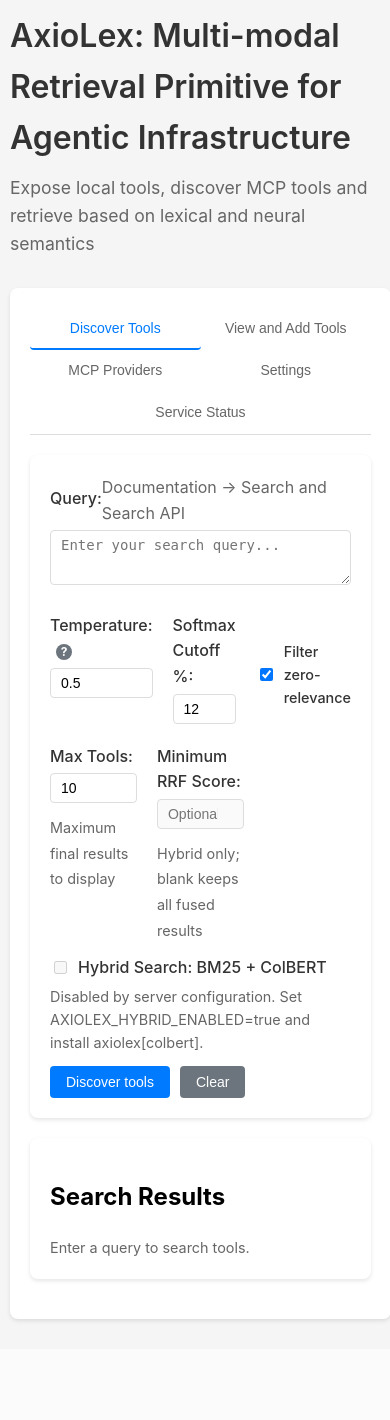
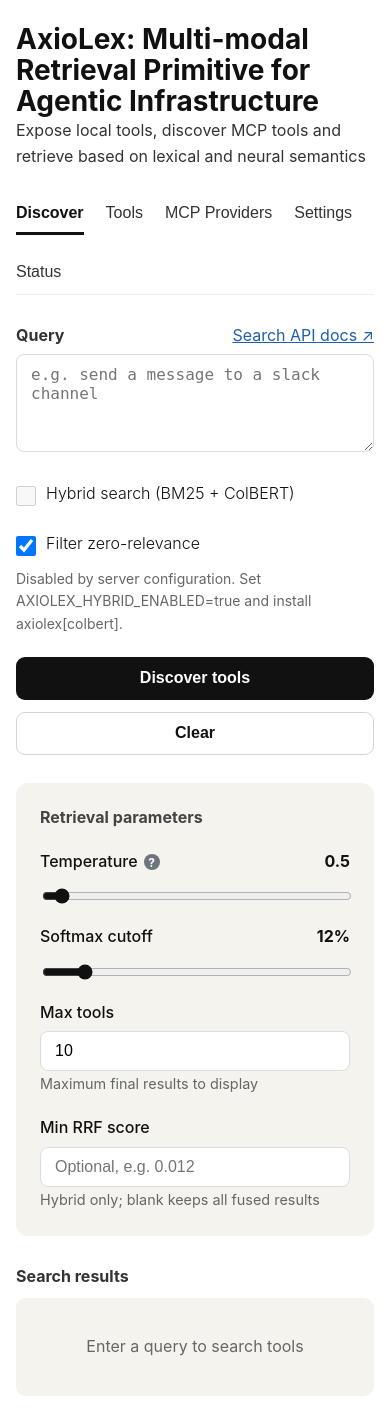
Before and after one commit to vrraj/axiolex, a FastAPI app: page / in a window 390 px wide. Before the commit the page ends 1322 px from the top, so only its background shows below. Run offline with FastAPI, Linux system fonts and the light colour scheme; data that the repository does not hold is empty; parts of the project's set-up code (start-up, migrations or seed data) failed here and were passed over.

Commit message:
UX Home Page done

```diff
--- a/axiolex/ui/static/assets/app.js
+++ b/axiolex/ui/static/assets/app.js
@@ -84,6 +84,8 @@ function initTabs() {
 function initSearchTab() {
     const searchBtn = document.getElementById('search-btn');
     const clearBtn = document.getElementById('search-clear');
+    const temperatureInput = document.getElementById('search-temperature');
+    const cutoffInput = document.getElementById('search-cutoff');
 
     searchBtn?.addEventListener('click', performSearch);
     clearBtn?.addEventListener('click', clearSearch);
@@ -91,6 +93,9 @@ function initSearchTab() {
         'change',
         updateHybridSearchControls
     );
+    temperatureInput?.addEventListener('input', updateSearchSliderLabels);
+    cutoffInput?.addEventListener('input', updateSearchSliderLabels);
+    updateSearchSliderLabels();
 
     // Add enter key support for search query
     document.getElementById('search-query')?.addEventListener('keypress', (e) => {
@@ -99,6 +104,20 @@ function initSearchTab() {
             performSearch();
         }
     });
+}
+
+function updateSearchSliderLabels() {
+    const temperatureInput = document.getElementById('search-temperature');
+    const temperatureValue = document.getElementById('search-temperature-value');
+    const cutoffInput = document.getElementById('search-cutoff');
+    const cutoffValue = document.getElementById('search-cutoff-value');
+
+    if (temperatureInput && temperatureValue) {
+        temperatureValue.textContent = Number.parseFloat(temperatureInput.value).toFixed(1);
+    }
+    if (cutoffInput && cutoffValue) {
+        cutoffValue.textContent = `${Number.parseFloat(cutoffInput.value).toFixed(1).replace(/\.0$/, '')}%`;
+    }
 }
 
 async function performSearch() {
@@ -610,7 +629,7 @@ function updateHybridCapability(capability) {
     } else if (capability.error) {
         status.textContent = capability.error;
     } else {
-        status.textContent = `Available using ${capability.model} with FastEmbed ONNX late interaction.`;
+        status.textContent = '*Hybrid Available using late interaction colbert-ir/colbertv2.0 with ONNX.';
     }
     updateHybridSearchControls();
 }
@@ -619,6 +638,7 @@ function updateSearchTabDefaults(settings) {
     document.getElementById('search-temperature').value = settings.bm25s.temperature;
     document.getElementById('search-ignore-zero').checked = settings.bm25s.ignore_zero;
     document.getElementById('search-cutoff').value = settings.bm25s.llm_tools_cutoff;
+    updateSearchSliderLabels();
 }
 
 async function saveSettings() {
--- a/axiolex/ui/static/assets/style.css
+++ b/axiolex/ui/static/assets/style.css
@@ -9,7 +9,8 @@ body {
     line-height: 1.6;
     margin: 0;
     padding: 0;
-    background-color: #f5f5f5;
+    background-color: #ffffff;
+    color: #151515;
 }
 
 .shell {
@@ -19,25 +20,26 @@ body {
 
 .main {
     flex: 1;
-    padding: 20px;
-    max-width: 1360px;
+    padding: 76px 32px 32px;
+    max-width: 960px;
     margin: 0 auto;
 }
 
 .page-header {
-    margin-bottom: 30px;
+    margin-bottom: 28px;
 }
 
 .page-title {
-    font-size: 2em;
-    font-weight: 600;
-    margin: 0 0 10px 0;
-    color: #333;
+    font-size: 24px;
+    font-weight: 700;
+    line-height: 1.1;
+    margin: 0 0 2px 0;
+    color: #111;
 }
 
 .page-subtitle {
-    font-size: 1.1em;
-    color: #666;
+    font-size: 16px;
+    color: #333;
     margin: 0;
 }
 
@@ -102,11 +104,12 @@ input[type="number"],
 textarea,
 select {
     width: 100%;
-    padding: 6px 10px;
-    border: 1px solid #ddd;
-    border-radius: 4px;
-    font-size: 14px;
-    margin-bottom: 12px;
+    padding: 10px 14px;
+    border: 1px solid #dddddd;
+    border-radius: 8px;
+    font-size: 16px;
+    margin-bottom: 4px;
+    background: #ffffff;
 }
 
 input:focus,
@@ -119,7 +122,7 @@ select:focus {
 
 textarea {
     resize: vertical;
-    min-height: 55px;
+    min-height: 98px;
 }
 
 .muted {
@@ -129,27 +132,32 @@ textarea {
 
 .tabs {
     display: flex;
-    border-bottom: 1px solid #ddd;
-    margin-bottom: 20px;
+    gap: 22px;
+    border-bottom: 1px solid #eeeeee;
+    margin-bottom: 28px;
 }
 
 .tab-button {
     background: none;
     border: none;
-    padding: 12px 20px;
+    padding: 6px 0 10px;
     cursor: pointer;
-    border-bottom: 2px solid transparent;
-    color: #666;
-    font-weight: 500;
+    border-bottom: 3px solid transparent;
+    border-radius: 0;
+    color: #333;
+    font-size: 16px;
+    font-weight: 400;
 }
 
 .tab-button:hover {
-    color: #333;
+    background: none;
+    color: #111;
 }
 
 .tab-button.active {
-    color: #007bff;
-    border-bottom-color: #007bff;
+    color: #111;
+    border-bottom-color: #111;
+    font-weight: 700;
 }
 
 .panel-hidden {
@@ -226,6 +234,193 @@ textarea {
     justify-content: flex-end;
 }
 
+.workspace-card {
+    background: transparent;
+}
+
+.discover-layout {
+    display: grid;
+    grid-template-columns: minmax(0, 1fr) 324px;
+    grid-template-rows: auto auto;
+    grid-template-areas:
+        "query parameters"
+        "results results";
+    gap: 28px;
+    align-items: start;
+}
+
+.query-panel {
+    grid-area: query;
+    min-width: 0;
+}
+
+.query-heading {
+    display: flex;
+    align-items: center;
+    justify-content: space-between;
+    gap: 16px;
+    margin-bottom: 6px;
+}
+
+.query-heading label {
+    margin: 0;
+    font-size: 16px;
+    font-weight: 700;
+}
+
+.query-heading a {
+    color: #1f5faa;
+    font-size: 16px;
+}
+
+.search-controls-row {
+    display: grid;
+    grid-template-columns: 1fr 1fr;
+    gap: 28px;
+    margin: 20px 0 12px;
+}
+
+#search-hybrid-status {
+    margin-bottom: 12px;
+    padding-bottom: 10px;
+    font-size: 14px;
+}
+
+.toggle-option {
+    display: inline-flex;
+    align-items: flex-start;
+    gap: 10px;
+    margin: 0;
+    color: #111;
+    font-size: 16px;
+    font-weight: 300;
+    line-height: 1.15;
+}
+
+.toggle-option input {
+    width: 20px;
+    height: 20px;
+    margin: 2px 0 0;
+    flex: 0 0 auto;
+}
+
+.search-actions {
+    display: grid;
+    grid-template-columns: minmax(0, 1fr) 84px;
+    gap: 12px;
+}
+
+.search-actions button {
+    border-radius: 9px;
+    font-size: 16px;
+    font-weight: 700;
+    min-height: 43px;
+}
+
+.search-actions #search-btn {
+    background: #111111;
+}
+
+.search-actions #search-btn:hover {
+    background: #333333;
+}
+
+.search-actions .secondary {
+    background: #ffffff;
+    color: #111111;
+    border: 1px solid #d5d5d5;
+}
+
+.search-actions .secondary:hover {
+    background: #f6f6f6;
+}
+
+.results-panel h2 {
+    margin: 0 0 8px;
+    font-size: 16px;
+    color: #333333;
+}
+
+.results-panel {
+    grid-area: results;
+}
+
+#search-results {
+    max-height: 600px;
+    overflow-y: auto;
+    border-radius: 9px;
+}
+
+#search-results > .muted {
+    min-height: 98px;
+    display: flex;
+    align-items: center;
+    justify-content: center;
+    background: #f5f3ed;
+    border-radius: 9px;
+    font-size: 16px;
+}
+
+.parameter-rail {
+    grid-area: parameters;
+    display: flex;
+    flex-direction: column;
+    gap: 18px;
+    padding: 22px 24px 24px;
+    background: #f5f3ed;
+    border-radius: 12px;
+}
+
+.parameter-rail h2 {
+    margin: 0;
+    font-size: 16px;
+    color: #444444;
+}
+
+.parameter-rail label {
+    margin-bottom: 6px;
+    color: #111111;
+    font-size: 16px;
+    font-weight: 500;
+}
+
+.parameter-rail input[type="number"] {
+    margin-bottom: 0;
+}
+
+.slider-field {
+    display: flex;
+    flex-direction: column;
+    gap: 12px;
+}
+
+.field-label-row {
+    display: flex;
+    align-items: center;
+    justify-content: space-between;
+    gap: 16px;
+}
+
+.field-label-row label {
+    margin: 0;
+}
+
+.field-label-row strong {
+    color: #111111;
+    font-size: 16px;
+}
+
+input[type="range"] {
+    width: 100%;
+    accent-color: #111111;
+}
+
+.rail-status {
+    padding-top: 18px;
+    border-top: 1px solid #e2dfd7;
+    line-height: 1.2;
+}
+
 /* Responsive design */
 @media (max-width: 768px) {
     .grid.two {
@@ -233,11 +428,11 @@ textarea {
     }
 
     .main {
-        padding: 10px;
+        padding: 24px 16px;
     }
 
     .page-title {
-        font-size: 2em;
+        font-size: 28px;
     }
 
     .tabs {
@@ -245,10 +440,24 @@ textarea {
     }
 
     .tab-button {
-        flex: 1;
-        min-width: 120px;
+        flex: 0 0 auto;
+        min-width: auto;
         text-align: center;
     }
+
+    .discover-layout {
+        grid-template-columns: 1fr;
+        grid-template-areas:
+            "query"
+            "parameters"
+            "results";
+    }
+
+    .search-controls-row,
+    .search-actions {
+        grid-template-columns: 1fr;
+    }
+
 }
 
 /* Utility classes */
--- a/axiolex/ui/templates/tool-router.html
+++ b/axiolex/ui/templates/tool-router.html
@@ -16,73 +16,75 @@
           </div>
         </div>
 
-        <section class="card">
+        <section class="workspace-card">
           <div class="tabs">
-            <button class="tab-button active" data-tab-target="discover-tools">Discover Tools</button>
-            <button class="tab-button" data-tab-target="tool-management">View and Add Tools</button>
+            <button class="tab-button active" data-tab-target="discover-tools">Discover</button>
+            <button class="tab-button" data-tab-target="tool-management">Tools</button>
             <button class="tab-button" data-tab-target="mcp-providers">MCP Providers</button>
             <button class="tab-button" data-tab-target="settings">Settings</button>
-            <button class="tab-button" data-tab-target="status">Service Status</button>
+            <button class="tab-button" data-tab-target="status">Status</button>
           </div>
 
           <!-- Discover Tools Tab -->
           <div id="discover-tools-panel" data-tab-panel="discover-tools">
-            <div>
-              <section class="card">
-                <div style="margin-bottom: 8px;">
-                  <div style="display: flex; justify-content: space-between; align-items: center; margin-bottom: 4px;">
-                    <label for="search-query">Query:</label>
-                    <a href="/docs/search-help.html" target="_blank" style="text-decoration: none; color: #666;">Documentation &rarr; Search and Search API</a>
-                  </div>
-                  <textarea id="search-query" rows="2" placeholder="Enter your search query..."></textarea>
+            <div class="discover-layout">
+              <section class="query-panel">
+                <div class="query-heading">
+                  <label for="search-query">Query</label>
+                  <a href="/docs/search-help.html" target="_blank">Search API docs ↗</a>
                 </div>
-                <div class="grid three" style="margin-bottom: 8px;">
-                  <div>
-                    <label for="search-temperature" class="tooltip">Temperature:<a href="#" class="help-link">?</a><span class="tooltiptext">If you go above 1.0 (High Temp): You are "flattening" the distribution. You make it harder for the top choice to win. The probabilities get closer together (everything becomes more "random").<br><br>If you go below 1.0 (Low Temp): You are "sharpening" the distribution. You make the top choice stand out significantly more than the others.</span></label>
-                    <input id="search-temperature" type="number" min="0.1" max="10" step="0.1" value="0.5" />
-                  </div>
-                  <div>
-                    <label for="search-cutoff">Softmax Cutoff %:</label>
-                    <input id="search-cutoff" type="number" min="0" max="100" step="0.1" value="12.0" />
-                  </div>
-                  <div style="display: flex; align-items: center;">
-                    <label style="display: inline-flex; align-items: center; gap: 8px; margin-bottom: 0;">
-                      <input id="search-ignore-zero" type="checkbox" checked />
-                      <span style="font-size: 0.9em;">Filter zero-relevance</span>
-                    </label>
-                  </div>
+                <textarea id="search-query" rows="4" placeholder="e.g. send a message to a slack channel"></textarea>
+                <div class="search-controls-row">
+                  <label class="toggle-option">
+                    <input id="search-hybrid" type="checkbox" disabled />
+                    <span>Hybrid search (BM25 + ColBERT)</span>
+                  </label>
+                  <label class="toggle-option">
+                    <input id="search-ignore-zero" type="checkbox" checked />
+                    <span>Filter zero-relevance</span>
+                  </label>
                 </div>
-                <div class="grid three" style="margin-bottom: 12px;">
-                  <div>
-                    <label for="search-max-tools">Max Tools:</label>
-                    <input id="search-max-tools" type="number" min="1" max="100" step="1" value="10" />
-                    <small class="muted">Maximum final results to display</small>
-                  </div>
-                  <div>
-                    <label for="search-min-rrf-score">Minimum RRF Score:</label>
-                    <input id="search-min-rrf-score" type="number" min="0" step="0.001" placeholder="Optional, e.g. 0.012" disabled />
-                    <small class="muted">Hybrid only; blank keeps all fused results</small>
-                  </div>
+                <div id="search-hybrid-status" class="muted">
+                  Loading hybrid-search capability...
                 </div>
-                <div style="margin-bottom: 12px;">
-                  <label style="display: inline-flex; align-items: center; gap: 8px; margin-bottom: 4px;">
-                    <input id="search-hybrid" type="checkbox" disabled />
-                    <span>Hybrid Search: BM25 + ColBERT</span>
-                  </label>
-                  <div id="search-hybrid-status" class="muted">
-                    Loading hybrid-search capability...
-                  </div>
-                </div>
-                <div class="inline-actions">
+                <div class="search-actions">
                   <button id="search-btn" type="button">Discover tools</button>
                   <button id="search-clear" type="button" class="secondary">Clear</button>
                 </div>
               </section>
 
-              <section class="card" style="margin-top: 8px;">
-                <h2>Search Results</h2>
-                <div id="search-results" style="max-height: 600px; overflow-y: auto;">
-                  <div class="muted">Enter a query to search tools.</div>
+              <aside class="parameter-rail">
+                <h2>Retrieval parameters</h2>
+                <div class="slider-field">
+                  <div class="field-label-row">
+                    <label for="search-temperature" class="tooltip">Temperature<a href="#" class="help-link">?</a><span class="tooltiptext">If you go above 1.0 (High Temp): You are "flattening" the distribution. You make it harder for the top choice to win. The probabilities get closer together (everything becomes more "random").<br><br>If you go below 1.0 (Low Temp): You are "sharpening" the distribution. You make the top choice stand out significantly more than the others.</span></label>
+                    <strong id="search-temperature-value">0.5</strong>
+                  </div>
+                  <input id="search-temperature" type="range" min="0.1" max="10" step="0.1" value="0.5" />
+                </div>
+                <div class="slider-field">
+                  <div class="field-label-row">
+                    <label for="search-cutoff">Softmax cutoff</label>
+                    <strong id="search-cutoff-value">12%</strong>
+                  </div>
+                  <input id="search-cutoff" type="range" min="0" max="100" step="0.1" value="12.0" />
+                </div>
+                <div>
+                  <label for="search-max-tools">Max tools</label>
+                  <input id="search-max-tools" type="number" min="1" max="100" step="1" value="10" />
+                  <small class="muted">Maximum final results to display</small>
+                </div>
+                <div>
+                  <label for="search-min-rrf-score">Min RRF score</label>
+                  <input id="search-min-rrf-score" type="number" min="0" step="0.001" placeholder="Optional, e.g. 0.012" disabled />
+                  <small class="muted">Hybrid only; blank keeps all fused results</small>
+                </div>
+              </aside>
+
+              <section class="results-panel">
+                <h2>Search results</h2>
+                <div id="search-results">
+                  <div class="muted">Enter a query to search tools</div>
                 </div>
               </section>
             </div>
```
